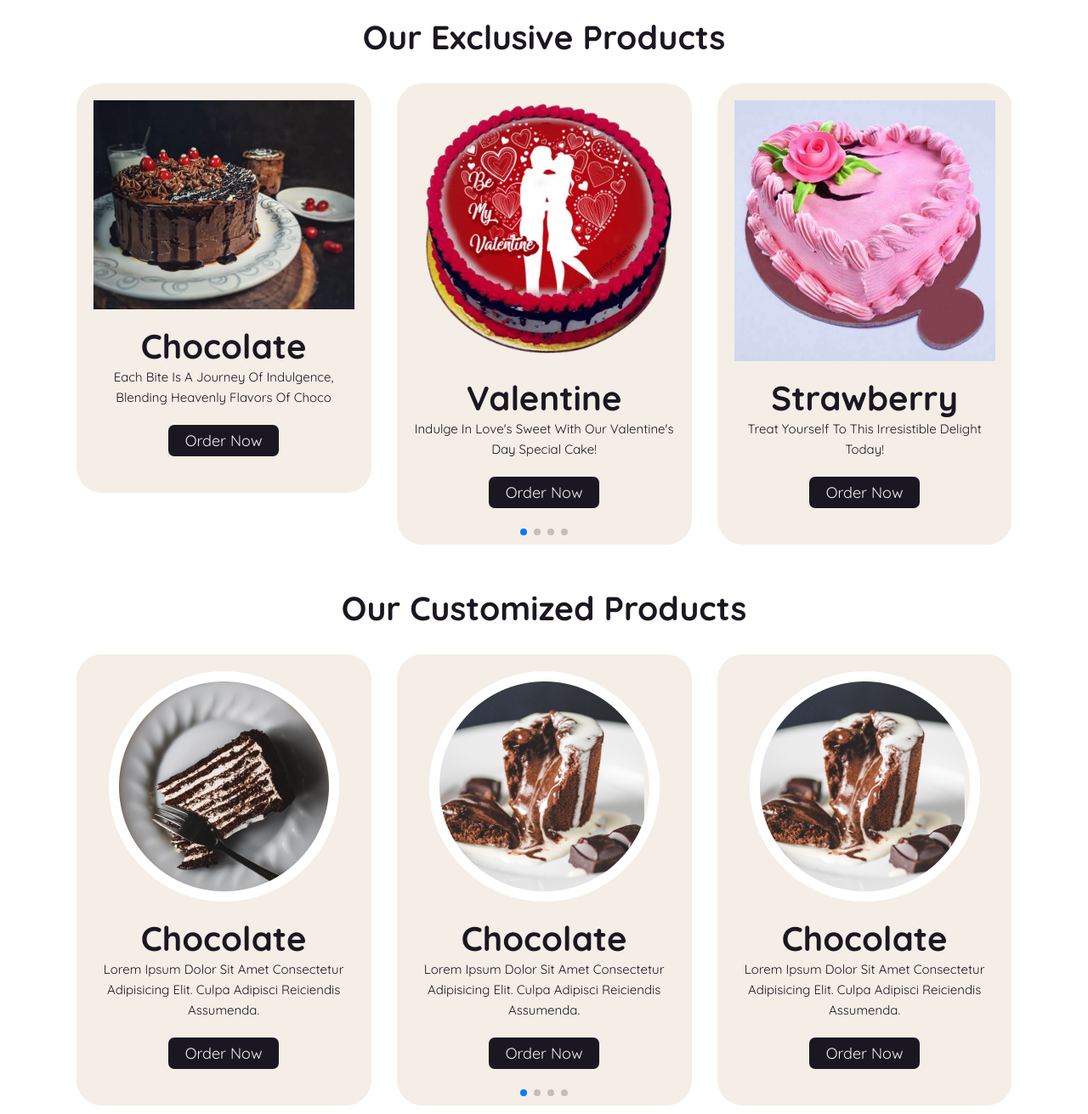
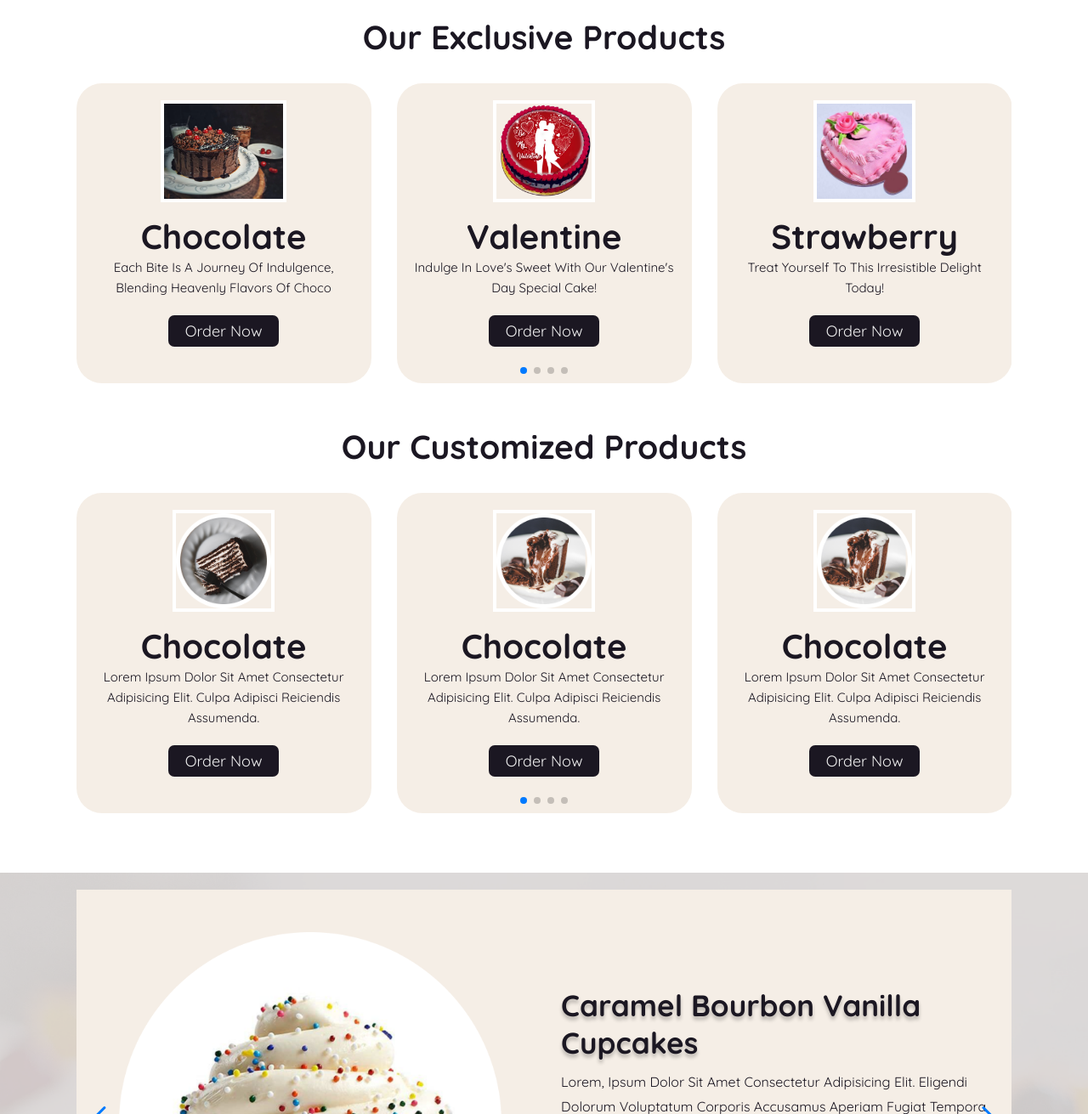
Before and after one commit to DaveyDark/cakery, a Flask app: page / in a window 1280 px wide. Shown: the part 861-2172 px from the top of the page at 85% size. Run offline with Flask 3, Linux system fonts and the light colour scheme.

Commit message:
Size ki setting dekh raha hu

```diff
--- a/static/css/index.css
+++ b/static/css/index.css
@@ -524,7 +524,11 @@ section {
 .swiper-button-prev {
     color: var(--black);
 }
+.mrzi .swiper-wrapper .swiper-slide .img{
+    height: 120px;
+    border: solid 4px white;
 
+}
 
 /* media queries for web responsive */
 
--- a/templates/base.html
+++ b/templates/base.html
@@ -41,7 +41,7 @@
         <div class="mainBox">
           <div class="content">
             <a href="#"><img src="images/logo.png" alt="" /></a>
-            <h1 class="logoName">Sweet Cake</h1>
+            <h1 class="logoName">Cakery</h1>
           </div>
 
           <p>
@@ -69,7 +69,7 @@
           <h3>Contact Info</h3>
           <a href="#"> <i class="fas fa-phone"></i>+91 12222 34444</a>
           <a href="#">
-            <i class="fas fa-envelope"></i>dannydesigner@gmail.com</a
+            <i class="fas fa-envelope"></i>cakery@gmail.com</a
           >
         </div>
       </div>
--- a/templates/index.html
+++ b/templates/index.html
@@ -33,7 +33,7 @@
   <div class="heading">
     <h2>Our Exclusive Products</h2>
   </div>
-  <div class="swiper product-row">
+  <div class="swiper mrzi product-row" id="mrzi">
     <div class="swiper-wrapper">
       <div class="swiper-slide box">
         <div class="img">
@@ -98,7 +98,7 @@
   <div class="heading">
     <h2>Our Customized Products</h2>
   </div>
-  <div class="swiper product-row">
+  <div class="swiper mrzi product-row">
     <div class="swiper-wrapper">
       <div class="swiper-slide box">
         <div class="img">
```
